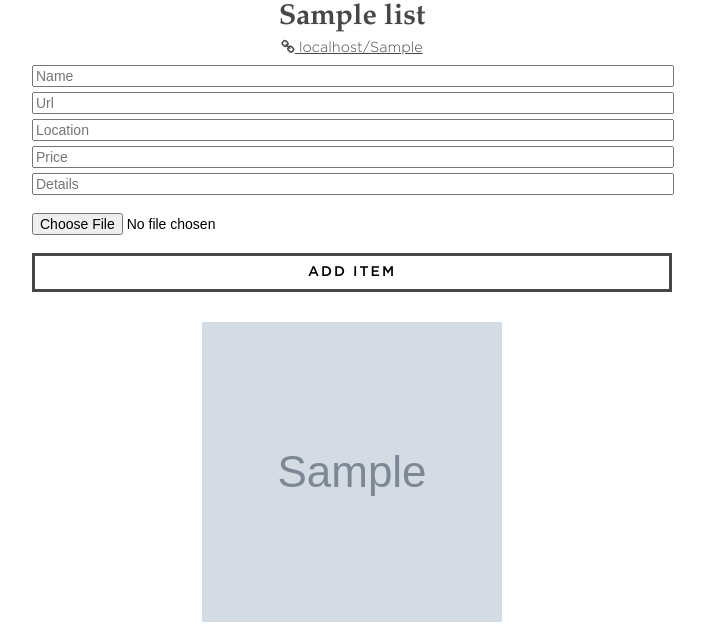
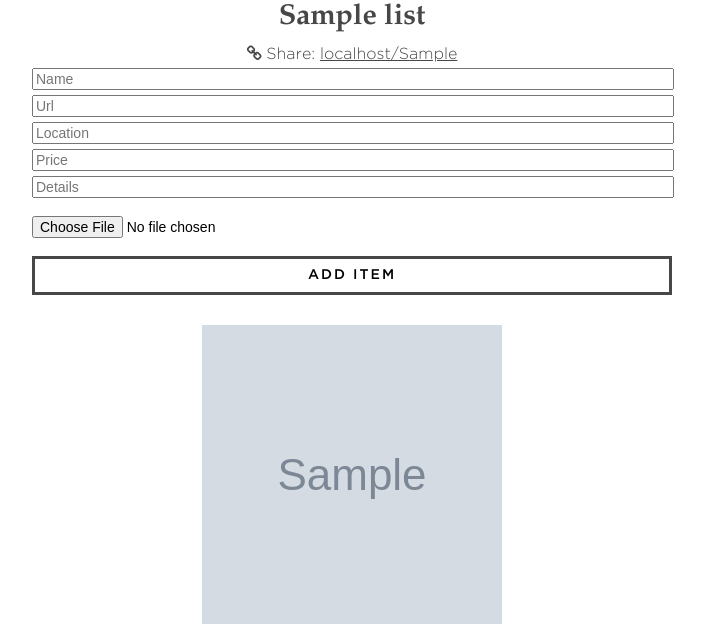
Before and after one commit to hawkaa/listfully, a Django app: page /lists/1/ in a window 1280 px wide. Shown: the part 200-824 px from the top of the page, without its empty margins (288-993 px from the left). Run offline with Django 3.2, Linux system fonts and the light colour scheme; a user stored in the database is signed in; tables that the repository leaves empty hold one stand-in row (values such as "Sample post"); grey boxes marked "Sample" are stand-in pictures.

Commit message:
fix: make share link more visible

```diff
--- a/templates/items.html
+++ b/templates/items.html
@@ -8,10 +8,13 @@
       <div class="col-lg-10 col-md-10 col-sm-10 col-xs-10 list-title center">
         <h2 class="garamond list-name">{{ list.name }}</h2>
         <p class="list-link">
-          <a class="share" target="_blank" href="http://{{ request.get_host }}/{{ list.share }}">
+          <p class="bold">
             <i class="fa fa-link" aria-hidden="true"></i>
-            {{ request.get_host }}/{{ list.share }}
-          </a>
+            Share:
+            <a class="share" target="_blank" href="http://{{ request.get_host }}/{{ list.share }}">
+               {{ request.get_host }}/{{ list.share }}
+            </a>
+          </p>
         </p>
       </div>
       <div class="col-lg-4 col-md-8 col-sm-9 col-xs-10 list-form center">
```
